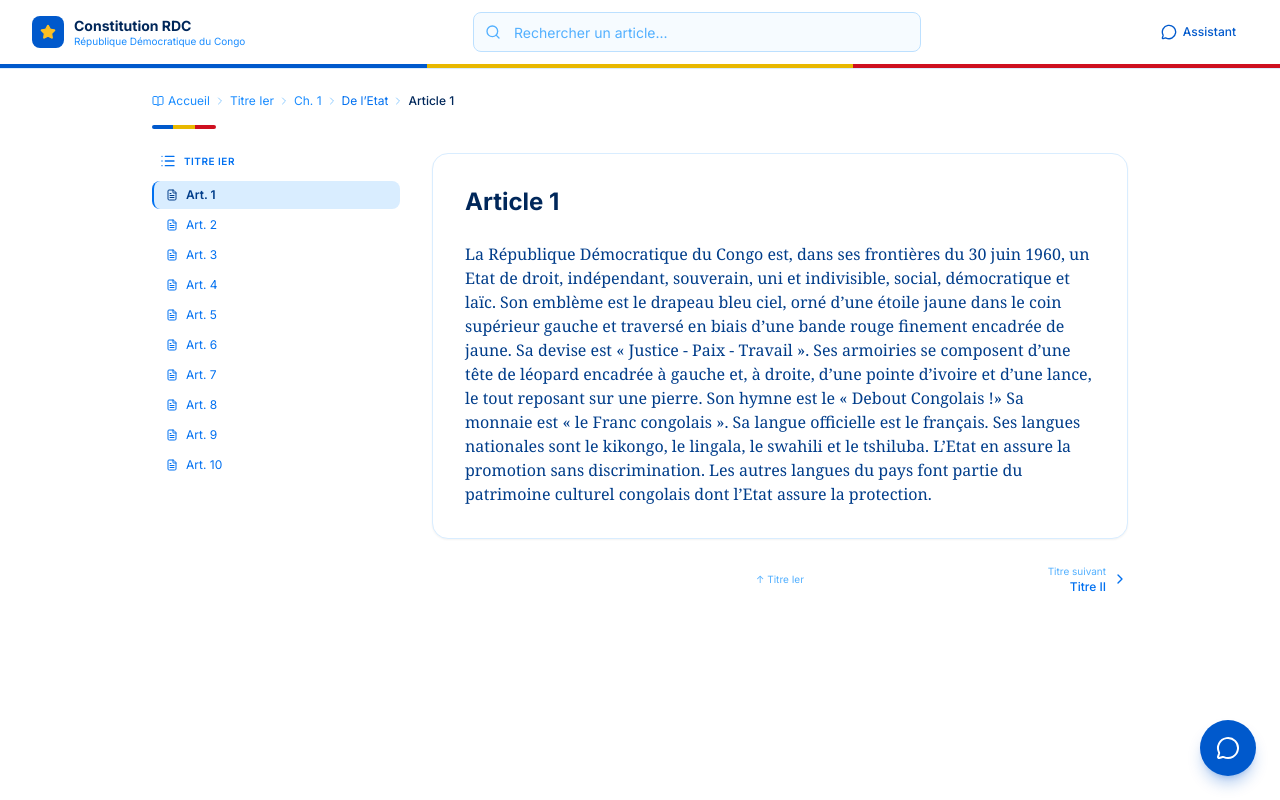
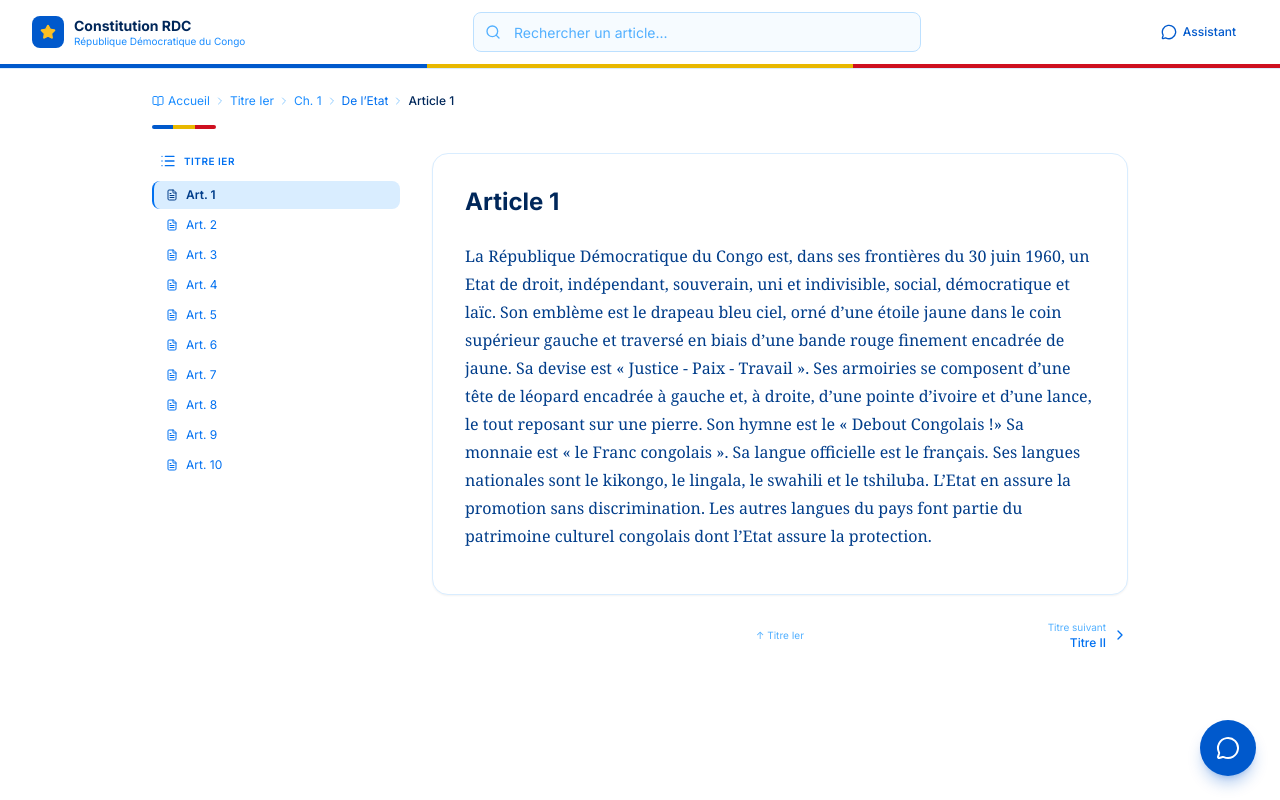
Before and after one commit to jkmpro9/constitution_rdc, a Next.js app: page /articles/1 in a window 1280 px wide. Built offline with nearby package versions, Linux system fonts and the light colour scheme.

Commit message:
Fix article list rendering: proper ol/li for numbered articles (202, 204, 229), support multiple lists per article

```diff
--- a/src/app/articles/[numero]/page.tsx
+++ b/src/app/articles/[numero]/page.tsx
@@ -342,21 +342,69 @@ export default function ArticlePage() {
               )}
             </header>
 
-            <div className="text-sm md:text-base text-rdc-blue-900 leading-relaxed space-y-3 font-serif">
-              {article.contenu.split(/(\d+[°.]\s*)/).map((part, i) => {
-                const listMatch = part.match(/^(\d+)[°.]\s*/);
-                if (listMatch) {
-                  return (
-                    <p key={i} className="pl-6 -indent-4">
-                      <span className="font-semibold text-rdc-blue-700">
-                        {listMatch[0]}
-                      </span>
-                      {part.slice(listMatch[0].length)}
-                    </p>
-                  );
+            <div className="prose prose-blue prose-sm md:prose-base text-rdc-blue-900 font-serif max-w-none">
+              {(() => {
+                const text = article.contenu;
+
+                // Repère les items de liste: nombre + . ou ° précédé d'espace ou début
+                const pattern = /(?:(?<=[\s])|(?<=^))(\d+)[°.]\s*/g;
+                const matches: { index: number; num: string; end: number }[] = [];
+                let m;
+                while ((m = pattern.exec(text)) !== null) {
+                  matches.push({ index: m.index, num: m[1], end: m.index + m[0].length });
                 }
-                return <p key={i}>{part}</p>;
-              })}
+
+                if (matches.length < 2) {
+                  return <p>{text}</p>;
+                }
+
+                // Intro = tout avant le premier match
+                const intro = text.slice(0, matches[0].index).trim();
+
+                // Détecter les groupes de listes (resets de numérotation)
+                const groupBounds: { startIdx: number; endIdx: number }[] = [];
+                let gStart = 0;
+                let prevNum = parseInt(matches[0].num);
+                for (let i = 1; i < matches.length; i++) {
+                  const curr = parseInt(matches[i].num);
+                  if (curr <= prevNum && prevNum > 1) {
+                    groupBounds.push({ startIdx: gStart, endIdx: i });
+                    gStart = i;
+                  }
+                  prevNum = curr;
+                }
+                groupBounds.push({ startIdx: gStart, endIdx: matches.length });
+
+                // Extraire les items pour chaque groupe
+                const groups = groupBounds.map(({ startIdx, endIdx }) => {
+                  const items: string[] = [];
+                  for (let i = startIdx; i < endIdx; i++) {
+                    const contentStart = matches[i].end;
+                    const contentEnd = i < endIdx - 1 ? matches[i + 1].index : text.length;
+                    const itemText = text.slice(contentStart, contentEnd).trim().replace(/[;:]\s*$/, '');
+                    items.push(itemText);
+                  }
+                  return items;
+                });
+
+                return (
+                  <>
+                    {intro && <p className="mb-3">{intro}</p>}
+                    {groups.map((items, gi) => (
+                      <ol key={gi} className="list-none pl-0 space-y-2 mb-4 last:mb-0">
+                        {items.map((item, ii) => (
+                          <li key={ii} className="flex gap-2 leading-relaxed text-sm md:text-base">
+                            <span className="font-semibold text-rdc-blue-700 shrink-0 min-w-[1.5rem] text-right select-none">
+                              {ii + 1}.
+                            </span>
+                            <span className="text-rdc-blue-900">{item}</span>
+                          </li>
+                        ))}
+                      </ol>
+                    ))}
+                  </>
+                );
+              })()}
             </div>
           </div>
 
```
